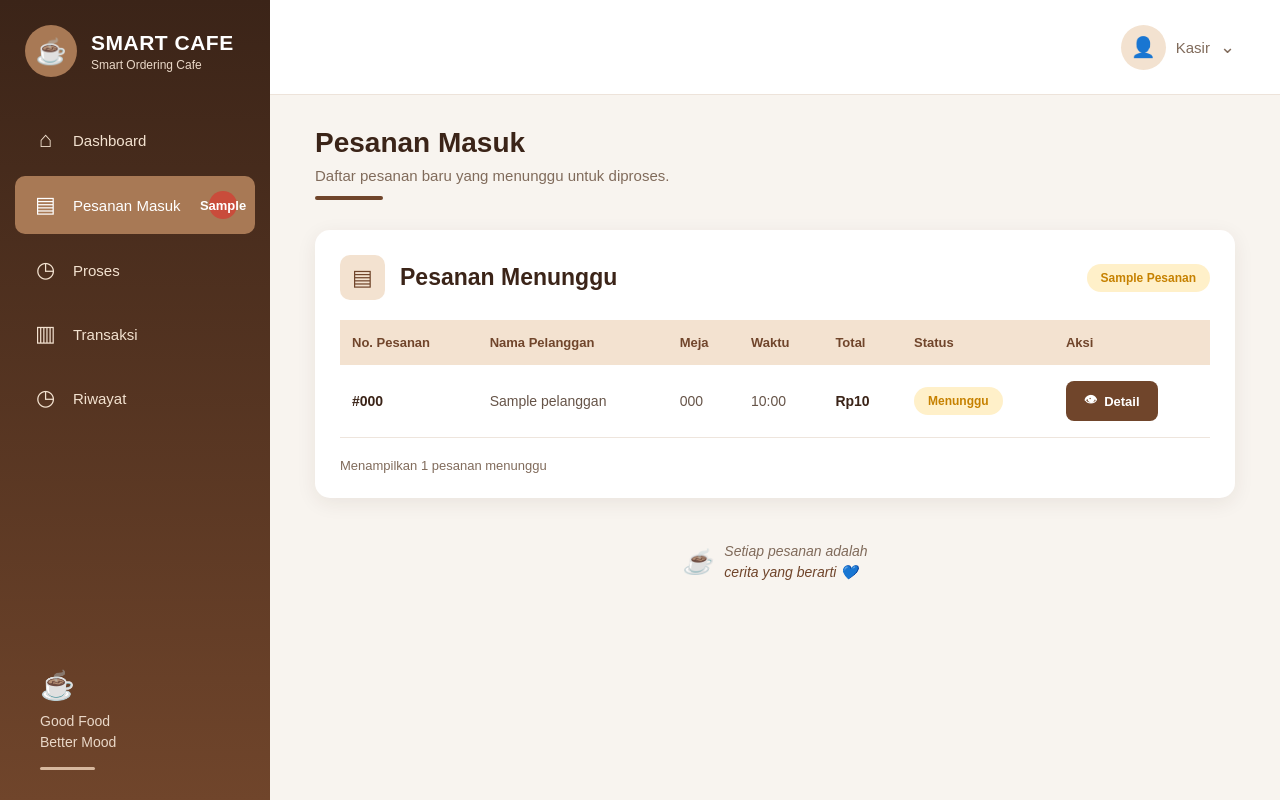
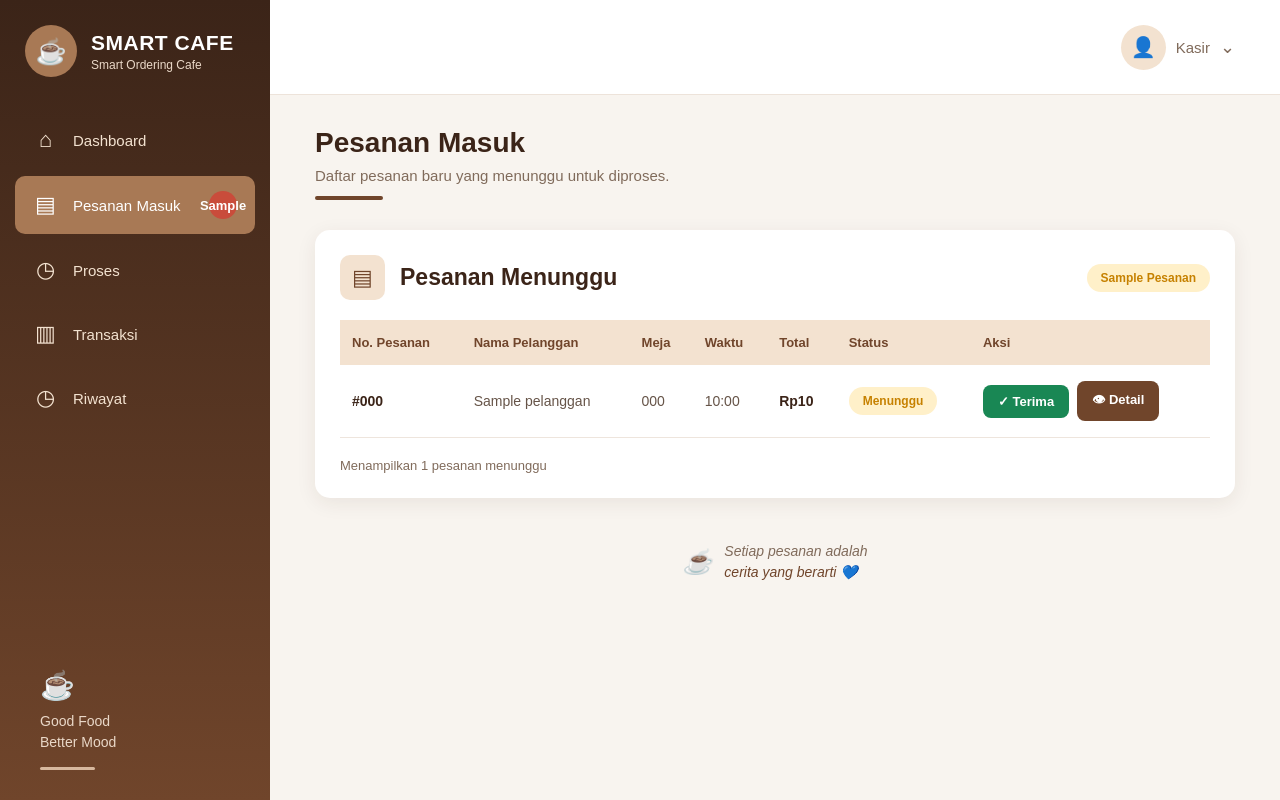
Before and after one commit to resikahutagalung1-creator/PBLIF3-ME06-Aplikasi-Smart-Ordering-Cafe-Berbasis-Rekomendasi-Menu, a Laravel app: template resources/views/kasir/pesanan-masuk.blade.php in a window 1280 px wide. Run offline with Laravel 12, Linux system fonts and the light colour scheme; the template is opened without the code that fills it: most values are stand-ins (such as "Sample title", 1, 10 or a date in 2020).

Commit message:
Menambahkan fitur terima pesanan kasir

```diff
--- a/public/css/kasir.css
+++ b/public/css/kasir.css
@@ -1400,3 +1400,64 @@ body {
         font-size: 27px;
     }
 }
+
+
+/* =====================================================
+   AKSI PESANAN MASUK
+===================================================== */
+
+.aksi-pesanan {
+    display: flex;
+    align-items: center;
+    gap: 8px;
+}
+
+.aksi-pesanan form {
+    margin: 0;
+}
+
+.btn-terima {
+    display: inline-flex;
+    align-items: center;
+    justify-content: center;
+    padding: 9px 15px;
+    border: none;
+    border-radius: 8px;
+    background: #198754;
+    color: #FFFFFF;
+    text-decoration: none;
+    font-size: 13px;
+    font-weight: 600;
+    cursor: pointer;
+    white-space: nowrap;
+    transition: 0.2s;
+}
+
+.btn-terima:hover {
+    background: #157347;
+    transform: translateY(-1px);
+}
+
+.aksi-pesanan .btn-detail {
+    padding: 9px 15px;
+    white-space: nowrap;
+}
+
+/* NOTIFIKASI PESANAN */
+.alert-success {
+    padding: 13px 18px;
+    margin-bottom: 20px;
+    background: #D8F5E9;
+    color: #198754;
+    border-radius: 8px;
+    font-size: 14px;
+}
+
+.alert-error {
+    padding: 13px 18px;
+    margin-bottom: 20px;
+    background: #FFE0E0;
+    color: #C62828;
+    border-radius: 8px;
+    font-size: 14px;
+}
--- a/resources/views/kasir/pesanan-masuk.blade.php
+++ b/resources/views/kasir/pesanan-masuk.blade.php
@@ -160,7 +160,17 @@
                 <h1>
                     Pesanan Masuk
                 </h1>
+                @if (session('success'))
+    <div class="alert-success">
+        {{ session('success') }}
+    </div>
+@endif
 
+@if (session('error'))
+    <div class="alert-error">
+        {{ session('error') }}
+    </div>
+@endif
                 <p>
                     Daftar pesanan baru yang menunggu untuk diproses.
                 </p>
@@ -296,22 +306,25 @@
 
                                     </td>
 
-                                    <td>
+                                   <td>
+                                    <div class="aksi-pesanan">
+                                        <form
+                                        action="/kasir/pesanan/terima/{{ $order->pesanan_id }}"
+                                        method="POST"
+                                        onsubmit="return confirm('Terima pesanan ini?')"
+                                        >@csrf
+                                        <button type="submit" class="btn-terima">
+                                            ✓ Terima
+                                        </button>
+                                    </form>
+                                    <a
+                                    href="/kasir/detail/{{ $order->pesanan_id }}"
+                                    class="btn-detail"
+                                    >👁 Detail
+                                </a>
+                            </div>
+                        </td>
 
-                                        <a
-                                            href="/kasir/detail/{{ $order->pesanan_id }}"
-                                            class="btn-detail"
-                                        >
-
-                                            <span>
-                                                👁
-                                            </span>
-
-                                            Detail
-
-                                        </a>
-
-                                    </td>
 
                                 </tr>
 
```
Also changed, not shown: app/Http/Controllers/KasirController.php (+15 -6 lines).
